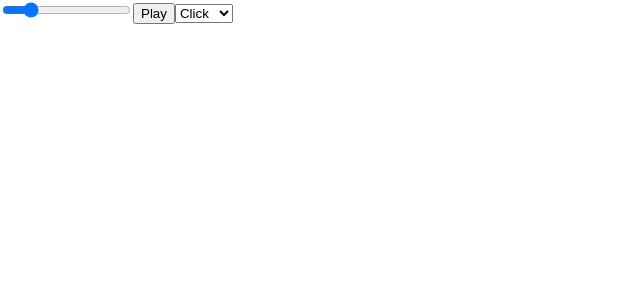
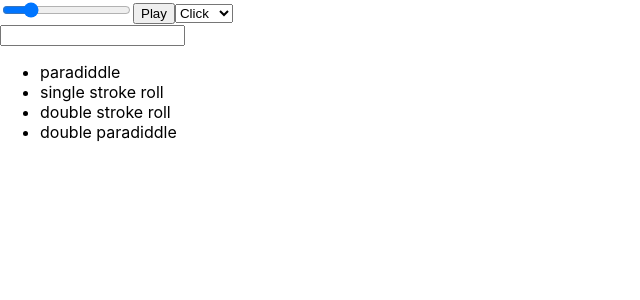
Before and after one commit to SamDhondt/oop-vs-fp-onderzoek, a React (Create React App) app in the folder frontend-react/: page / in a window 1280 px wide. Shown: the top 300 px of the page, without its empty margins (0-640 px from the left). Built offline with nearby package versions, Linux system fonts and the light colour scheme.

Commit message:
feat: react - implement searchable list

```diff
--- a/frontend-react/src/App.js
+++ b/frontend-react/src/App.js
@@ -1,9 +1,22 @@
 import React, { Component } from 'react';
 import Metronome, { sounds } from './modules/metronome/metronome';
+import SearchableList from './modules/rudiments/searchableList';
+
+const rudiments = [
+  { name: 'paradiddle' },
+  { name: 'single stroke roll' },
+  { name: 'double stroke roll' },
+  { name: 'double paradiddle' }
+];
 
 class App extends Component {
   render() {
-    return <Metronome defaultSound={sounds.click} defaultTempo={60} />;
+    return (
+      <div>
+        <Metronome defaultSound={sounds.click} defaultTempo={60} />
+        <SearchableList rudiments={rudiments} />
+      </div>
+    );
   }
 }
 
--- /dev/null
+++ b/frontend-react/src/modules/rudiments/searchableList.js
@@ -0,0 +1,30 @@
+import React, { useState } from 'react';
+import PropTypes from 'prop-types';
+import handleChange from '../../common/utils/handleChange';
+
+const SearchableList = ({ rudiments }) => {
+  const [filter, setFilter] = useState('');
+
+  return (
+    <div>
+      <input type="text" onChange={handleChange(setFilter)} value={filter} />
+      <ul>
+        {rudiments
+          .filter(({ name }) => name.indexOf(filter) >= 0)
+          .map(({ name }) => (
+            <li key={name}>{name}</li>
+          ))}
+      </ul>
+    </div>
+  );
+};
+
+SearchableList.propTypes = {
+  rudiments: PropTypes.arrayOf(
+    PropTypes.shape({
+      name: PropTypes.string
+    })
+  ).isRequired
+};
+
+export default SearchableList;
```
Also changed, not shown: 1 other file (tests, documents, lock files or other folders).
